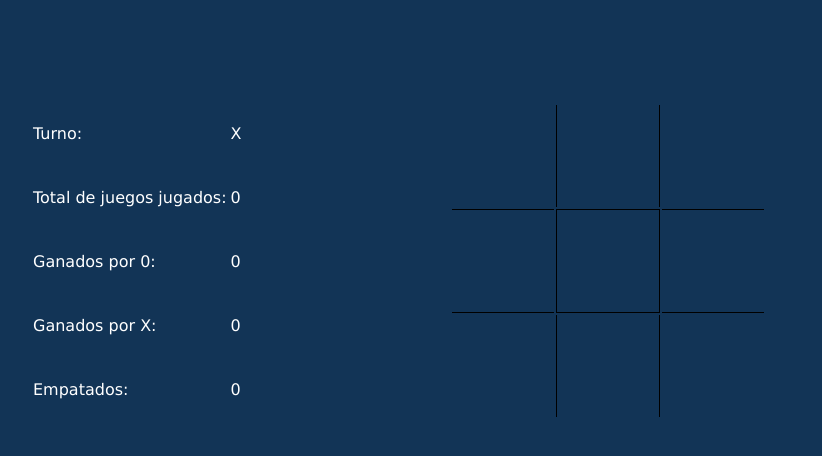
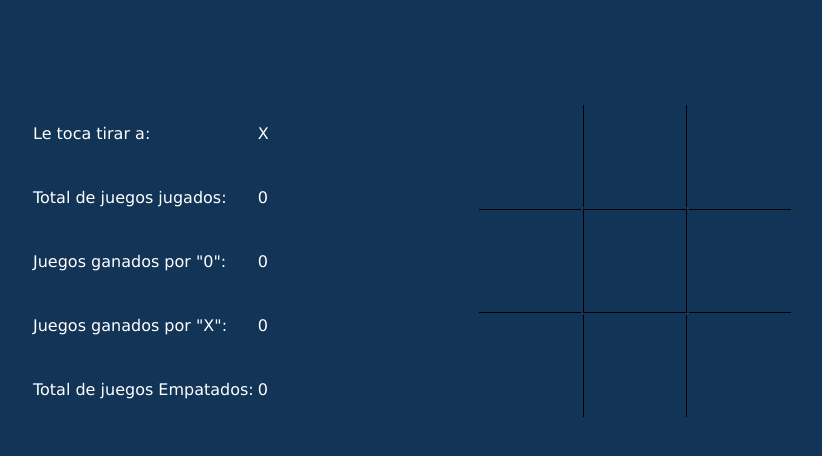
Before and after one commit to germanvj/WebDevelopment, a plain HTML site: page jQueryTicTacToe/index.html in a window 1280 px wide. Shown: the whole page, without its empty margins (70-892 px from the left). Drawn offline with Linux system fonts and the light colour scheme.

Commit message:
Cambio a mensajes
Cambio a mensajes

```diff
--- a/jQueryTicTacToe/index.html
+++ b/jQueryTicTacToe/index.html
@@ -6,7 +6,7 @@
 	<body>
 		<table >
 			<tr>
-				<td>Turno: </td>
+				<td>Le toca tirar a: </td>
 				<td id="turno">0</td>
 				<td rowspan="5" width="200px">
 				</td>
@@ -37,15 +37,15 @@
 				<td id="total">O</td>
 			</tr>
 			<tr>
-				<td>Ganados por 0: </td>
+				<td>Juegos ganados por "0": </td>
 				<td id="ganadoso">O</td>
 			</tr>
 			<tr>
-				<td>Ganados por X: </td>
+				<td>Juegos ganados por "X": </td>
 				<td id="ganadosx">O</td>
 			</tr>
 			<tr>
-				<td>Empatados: </td>
+				<td>Total de juegos Empatados: </td>
 				<td id="empatados">O</td>
 			</tr>
 		<table>
```
